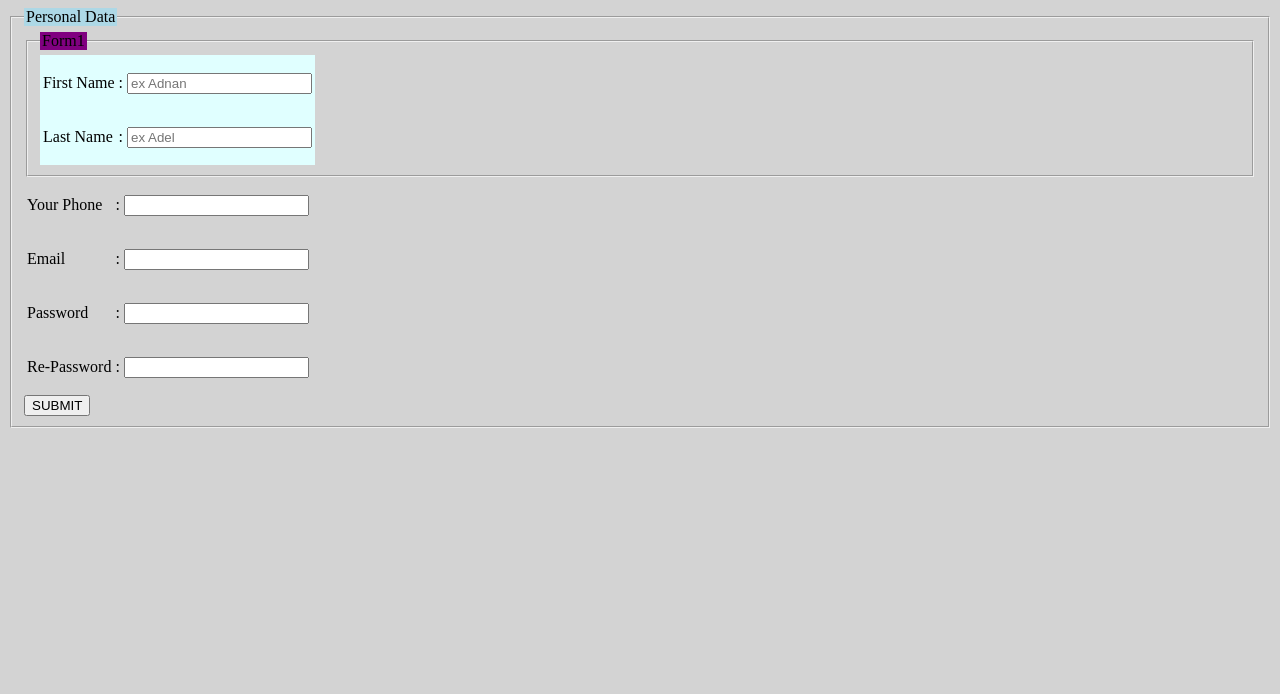
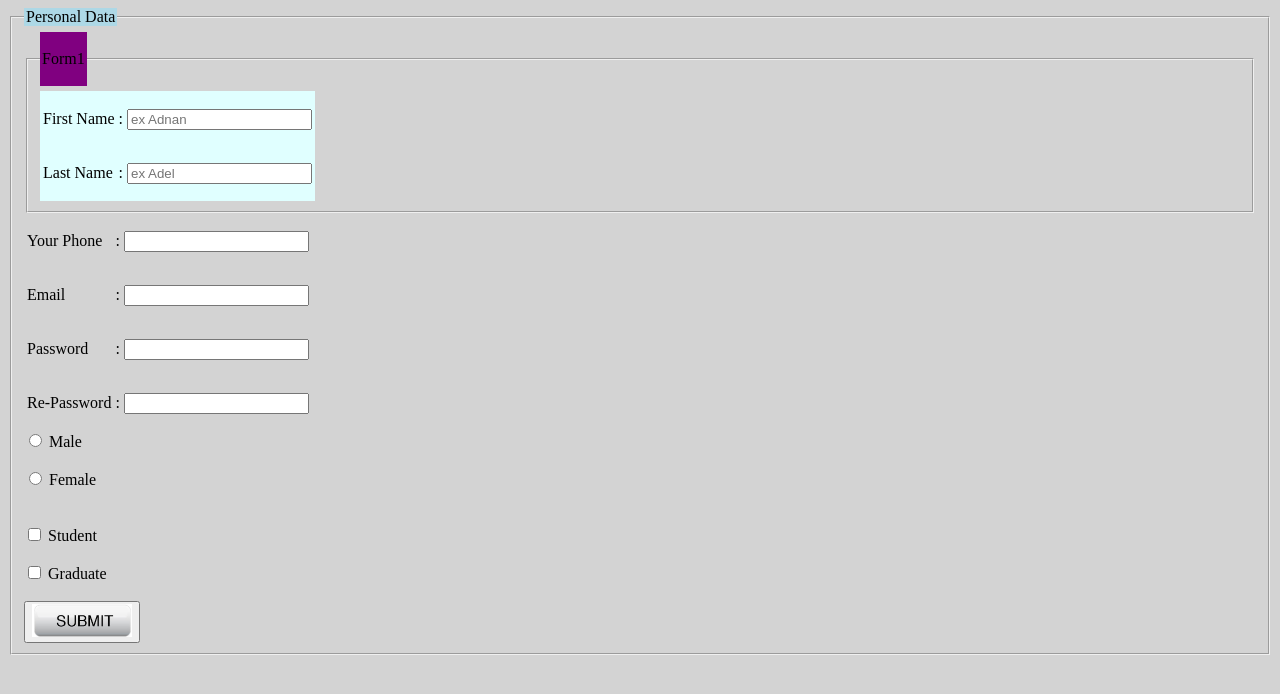
Before and after one commit to Adnan-Adel/Route, a plain HTML site: page Frontend/Assignments/Assignment2/index.html in a window 1280 px wide. Drawn offline with Linux system fonts and the light colour scheme.

Commit message:
Assignment2

```diff
--- a/Frontend/Assignments/Assignment2/index.html
+++ b/Frontend/Assignments/Assignment2/index.html
@@ -10,7 +10,7 @@
     <fieldset>
       <legend style="background: lightblue;">Personal Data</legend>
       <fieldset>
-          <legend style="background: purple;">Form1</legend>
+          <legend style="background: purple;"><br>Form1 <br><br></legend>
         <table style="background: lightcyan;">
           <tr>
             <td>
@@ -82,7 +82,20 @@
             </td>
           </tr>
         </table>
-        <button type="submit">SUBMIT</button>
+
+        <input type="radio" name="gender" id="male" value="male" required>
+        <label for="male">Male</label><br><br>
+        <input type="radio" name="gender" id="fmale" value="female">
+        <label for="fmale">Female</label><br><br><br>
+
+        <input type="checkbox" name="status" id="std" value="student">
+        <label for="std">Student</label><br><br>
+        <input type="checkbox" name="status" id="grad" value="graduate">
+        <label for="grad">Graduate</label><br><br>
+
+        <button type="submit">
+          <img src="submit.png" alt="Submit" width="100">
+        </button>
     </fieldset>
   </form>
 </body>
```
Also changed, not shown: Frontend/Assignments/Assignment2/submit.png (added).
